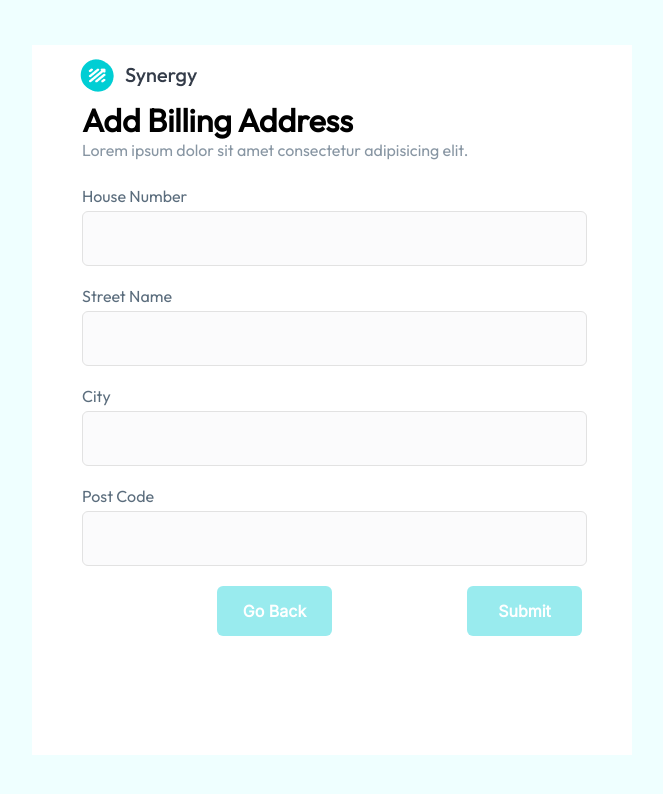
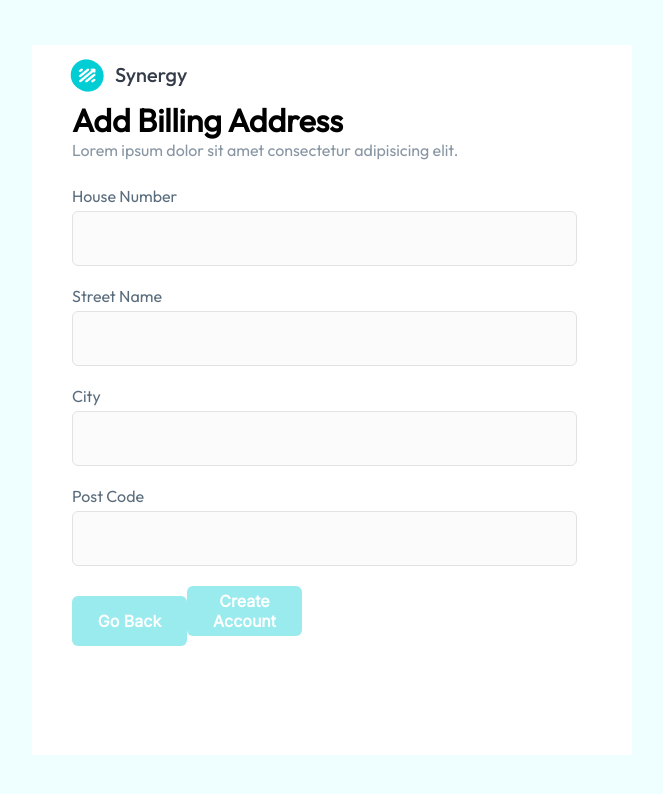
Before and after one commit to nology-tech/synergy, a React (Create React App) app: page /billingaddress in a window 1280 px wide. Shown: the top 794 px of the page, without its empty margins (308-971 px from the left). Built offline with nearby package versions, Linux system fonts and the light colour scheme.

Commit message:
fixed Continue button disabling and color change when active

```diff
--- a/src/components/BankDetails/BankDetails.scss
+++ b/src/components/BankDetails/BankDetails.scss
@@ -4,41 +4,55 @@
     font-family: $title-font-family ;
     box-sizing: border-box;
 }
-.form {
-    width: 30%;
-    margin: 10px;
-    padding: 10px;
+
+.form-container {
+    background: $color-background;
+    display: flex;
+    justify-content: center;
+    align-items: center;
+    height: 100vh;
+}
+
+.signup-header {
+    padding-left: 30px;
+}
+
+.form-box {
+    // width: 30%;
+    min-width: 600px;
+    min-height: 640px;
+    background: $color-white;
 }
 h1 {
     margin: 0;
-    padding-bottom: 0;
+    padding-left: 40px;
 }
 .ipsum {
    color: $color-font-lightgray;
    margin-top: 0;
-
+   padding-left: 40px;
 }
 
 .input {
     background:$color-light-gray-info-bar;
     border: 1px solid #E2E2E2;
     border-radius: 6px;
-    height: 40px;
+    width: 505px;
+    min-height: 55px;
     margin-top: 5px;
     font-size: 16px;
     line-height: 20px;
     color:$color-nav-font-light-gray;
 }
-// .password {
-//     width: 100%;
-// }
+
 .fontAwesome_icon {
-    //width: 100px;
     margin-left: -30px;
 }
+
 .bankDetailsForm {
     display:flex;
     flex-direction: column;
+    padding: 10px 40px 40px 40px;
 
 
     &__div {
@@ -49,38 +63,32 @@ h1 {
 
     }
 
-    // &__hasAccount {
-    //     &__question {
-    //         color:$color-font-lightgray;
-    //     }
-    //     &__login {
-    //         color:$color-middle-blue;
-    //     }
-    // }
 
     &__btn {
         background: rgba(0, 206, 212, 0.4);
         border: none;
         border-radius: 6px;
         color: $color-white;
-        width: 90px;
-        height: 40px;
+        width: 115px;
+        height: 50px;
         margin-right: 0;
-        margin-left: auto;
+        // margin-left: auto;
         font-weight: bold;
+        font-family: $third-font-family;
+        font-size: 16px;
     }
 
-    // &__hasAccount {
+    .continue-button {
+        display: flex;
+        justify-content: space-between;
+        align-items: center;
+        padding: 10px;
+    }
+}
 
-    // }
-}
 a {
     margin-right: 0;
     margin-left: auto;
-}
-.buttons-group {
-    display: flex;
-    justify-content: flex-end;
 }
 .valid {
     color: #57E141;
--- a/src/components/BillingAddress/BillingAddress.jsx
+++ b/src/components/BillingAddress/BillingAddress.jsx
@@ -44,39 +44,39 @@ const BillingAddress = () => {
         <div>
           <h1 className="createAccount">Add Billing Address</h1>
           <p className="ipsum">Lorem ipsum dolor sit amet consectetur adipisicing elit.</p>
-        <form className="bankDetailsForm">
+          <form className="billingAddressForm">
           {/* Labels and inputs for form data */}
-          <div className="bankDetailsForm__div">
+            <div className="billingAddressForm__div">
               <label className="label">House Number</label>
               <input onChange={handleHouseNum} className="input" value={houseNum} type="text" />
             </div>
 
-          <div className="bankDetailsForm__div">
+            <div className="billingAddressForm__div">
               <label className="label">Street Name</label>
               <input onInput={handleStreetName} className="input" value={streetName} />
             </div>
 
-          <div className="bankDetailsForm__div">
+            <div className="billingAddressForm__div">
               <label className="label">City</label>
               <input onChange={handleCity} className="input" value={city} />
             </div>
 
-          <div className="bankDetailsForm__div">
+            <div className="billingAddressForm__div">
               <label className="label">Post Code</label>
               <input onChange={handlePostCode} className="input" value={postcode} />
             </div>
 
             <div className='buttons-group'>
               <Link to="/bankdetails">
-              <button className="bankDetailsForm__btn" type="submit">
+                <button className="billingAddressForm__btn" type="submit">
                   Go Back
                 </button>
               </Link>
-            <Link to="/">
-              <button className="bankDetailsForm__btn" type="submit">
-                Submit
+              {/* <Link to="/"> */}
+                <button className="billingAddressForm__btn" type="submit">
+                  Create Account
                 </button>
-            </Link>
+              {/* </Link> */}
             </div>
         </form>
       </div>
--- a/src/components/BillingAddress/BillingAddress.scss
+++ b/src/components/BillingAddress/BillingAddress.scss
@@ -49,7 +49,7 @@ h1 {
     margin-left: -30px;
 }
 
-.bankDetailsForm {
+.billingAddressForm {
     display:flex;
     flex-direction: column;
     padding: 10px 40px 40px 40px;
--- a/src/components/SignUp/SignUp.jsx
+++ b/src/components/SignUp/SignUp.jsx
@@ -99,8 +99,7 @@ const SignUp = () => {
               {validEmail ? (
                 <p className="valid">Successful email entered</p>
               ) : (
-                <p className="invalid">
-                  Error - Your email must contain an @ symbol
+                <p className="invalid"> &#128712; Error - Your email must contain an @ symbol
                 </p>
               )}
             </div>
@@ -124,8 +123,7 @@ const SignUp = () => {
                 <p className="valid">Password meets requirements</p>
               ) : (
                 <p className="invalid">
-                  {/* <FontAwesomeIcon icon={faCircleExclamation} className="fontAwesome_icon"/> */}
-                  Error - password must contain at least 8 characters & one
+                  &#128712; Error - password must contain at least 8 characters & one
                   uppercase letter
                 </p>
               )}
@@ -149,13 +147,13 @@ const SignUp = () => {
               {validConfirmedPassword ? (
                 <p className="valid">Passwords match</p>
               ) : (
-                <p className="invalid">Error - passwords do not match!</p>
+                <p className="invalid">&#128712; Error - passwords do not match!</p>
               )}
             </div>
 
             <div className="SignUpForm__hasAccount">
               <p className="SignUpForm__hasAccount__question">
-                Already have an account?
+                Already have an account?&nbsp;
                 <span>
                   <a className="SignUpForm__hasAccount__login" href="#">
                     Login
@@ -172,10 +170,7 @@ const SignUp = () => {
                   !(validEmail && validPassword && validConfirmedPassword)
                 }
               >
-                <div className="continue-button">
-                  Continue
-                  <FontAwesomeIcon icon={faPlay} className="fontAwesome_icon" />
-                </div>
+                  Continue &#9654;
               </button>
             </Link>
           </form>
--- a/src/components/SignUp/SignUp.scss
+++ b/src/components/SignUp/SignUp.scss
@@ -14,6 +14,7 @@
 
 .signup-header {
     padding-left: 30px;
+    padding-top: 10px;
 }
 .form {
     min-width: 600px;
@@ -71,7 +72,7 @@ h1 {
     }
 
     &__btn {
-        background: rgba(0, 206, 212, 0.4);
+        background: rgba(0, 206, 212);
         border: none;
         border-radius: 6px;
         color: $color-white;
@@ -83,13 +84,11 @@ h1 {
         font-family: $third-font-family;
         font-size: 16px;
     }
+    &__btn[disabled] {
+        background: rgba(0, 206, 212, 0.4);
+    }
 
-    .continue-button {
-        display: flex;
-        justify-content: space-between;
-        align-items: center;
-        padding: 10px;
-    }
+
 }
 
 a {
```
Lines whose indentation alone changed are shown as unchanged.
